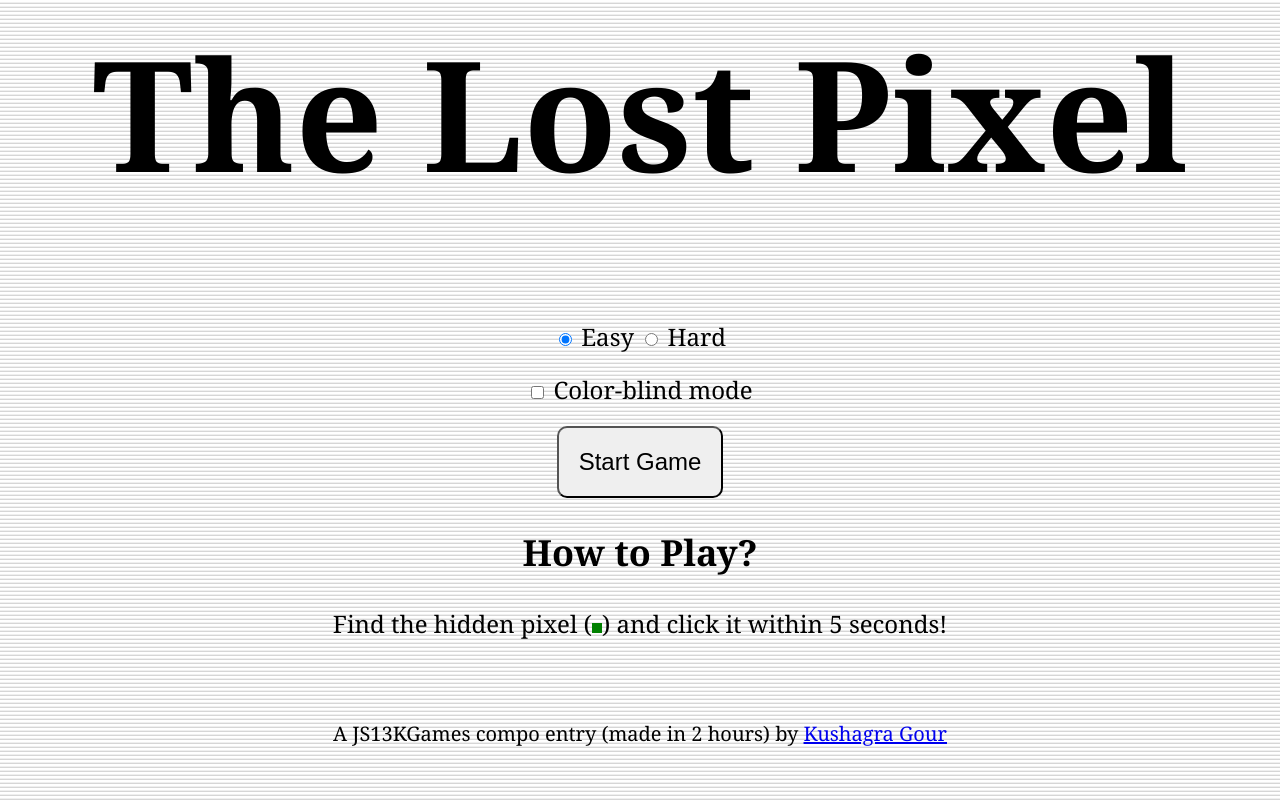
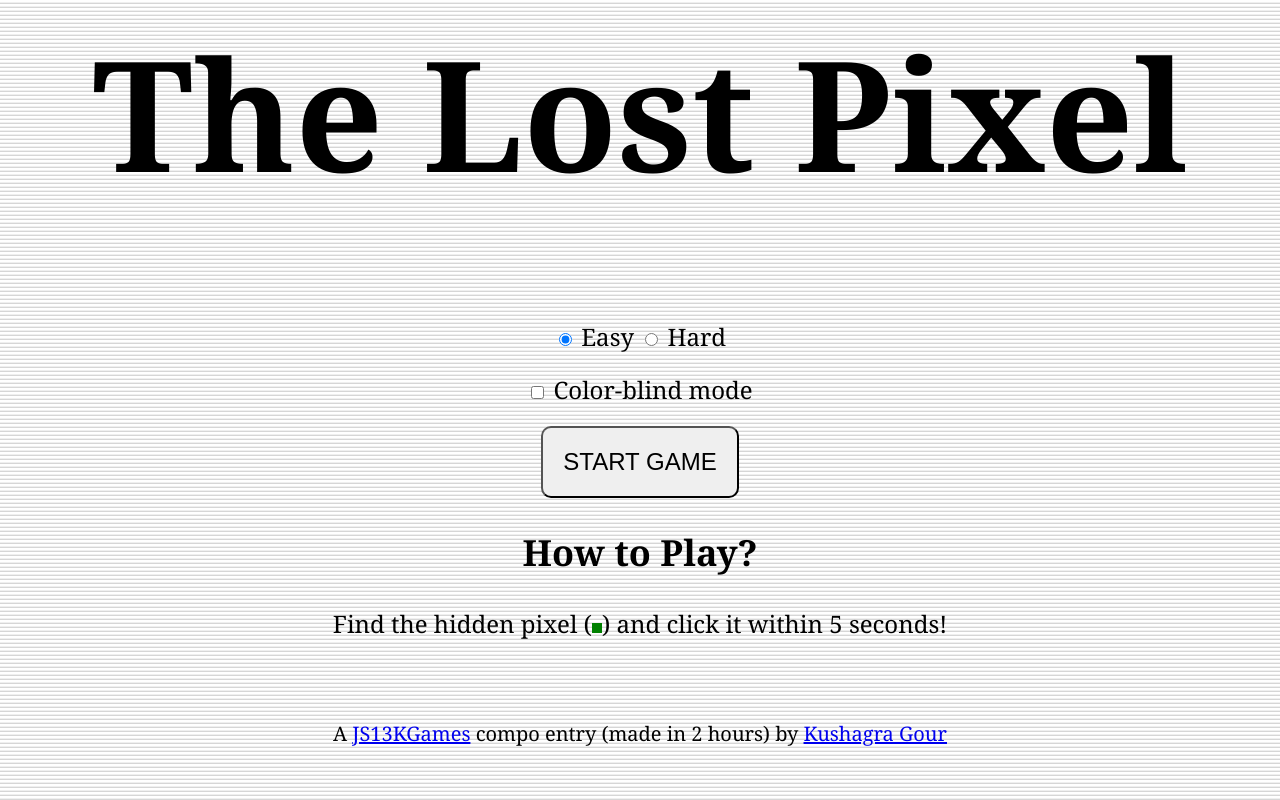
Before and after one commit to chinchang/j13kgames-2017-the-lost-pixel, a plain HTML site: page index.html in a window 1280 px wide. Drawn offline with Linux system fonts and the light colour scheme.

Commit message:
final tweaks

```diff
--- a/index.html
+++ b/index.html
@@ -25,6 +25,7 @@ h1 {
 }
 button {
   cursor: pointer;
+  text-transform: uppercase;
   padding: 20px;
   border-radius: 10px;
   font-size: inherit;
@@ -98,7 +99,7 @@ button {
       Find the hidden pixel (<div class="p target" style="position:static;display:inline-block"></div>) and click it within 5 seconds!
     </div>
     <div class="panel" style="margin-top:80px">
-      <small>A JS13KGames compo entry (made in 2 hours) by <a target="_blank" href="https://twitter.com/chinchang457">Kushagra Gour</a></small>
+      <small>A <a href="http://js13kgames.com/" target="_blank">JS13KGames</a> compo entry (made in 2 hours) by <a target="_blank" href="https://twitter.com/chinchang457">Kushagra Gour</a></small>
     </div>
   </div>
   <div class="overlay"></div>
@@ -147,7 +148,8 @@ function startGame() {
 }
 
 function gameOver() {
-  document.body.classList.remove('game-progress')
+  document.body.classList.remove('game-progress');
+  document.body.classList.remove('super-level');
   document.body.classList.add('game-over');
   const difficulty = hardRadio.checked ? 'hard' : 'easy';
   const url = `https://twitter.com/intent/tweet?text=I reached level ${currentLevel} on ${difficulty} mode in "The Lost Pixel" game!&url=http://js13kgames.com/games/the-lost-pixel/index.html&hashtags=js13kgames,js13k,gamedev&related=chinchang457`;
```
